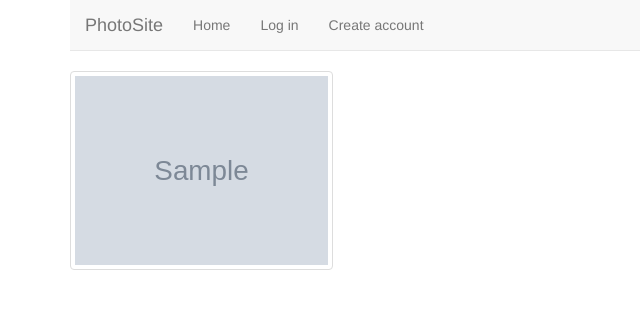
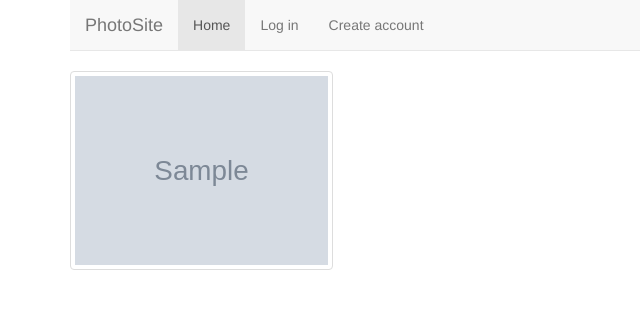
Before and after one commit to erictempleton1/PhotoSite, a Django app: template photo_site/templates/photos/index.html in a window 1280 px wide. Shown: the top 309 px of the page, without its empty margins (0-640 px from the left). Run offline with Django 3.2, Linux system fonts and the light colour scheme; the template is opened without the code that fills it: most values are stand-ins (such as "Sample title", 1, 10 or a date in 2020); grey boxes marked "Sample" are stand-in pictures; some libraries are stand-ins or nearby versions.

Commit message:
added active class when user on home page

```diff
--- a/photo_site/templates/photos/index.html
+++ b/photo_site/templates/photos/index.html
@@ -10,7 +10,7 @@
                 <li><a href="{% url 'update_image' %}">Admin</a></li>
                 <li><a href="{% url 'logout_user' %}">Log out</a></li>
                 {% else %}
-                <li><a href="{% url 'index' %}">Home</a></li>
+                <li class="active"><a href="{% url 'index' %}">Home</a></li>
                 <li><a href="{% url 'login_user' %}">Log in</a></li>
                 <li><a href="{% url 'signup' %}">Create account</a></li>
                 {% endif %}
```
